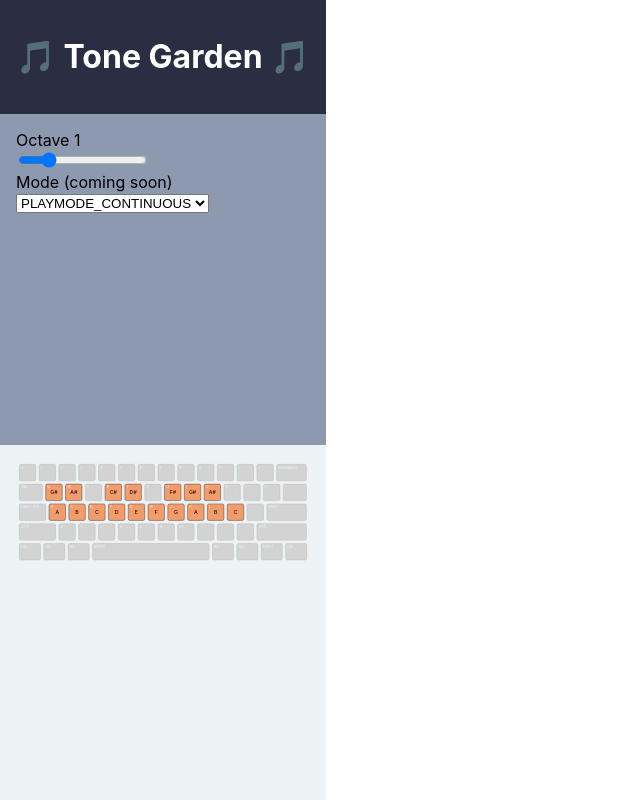
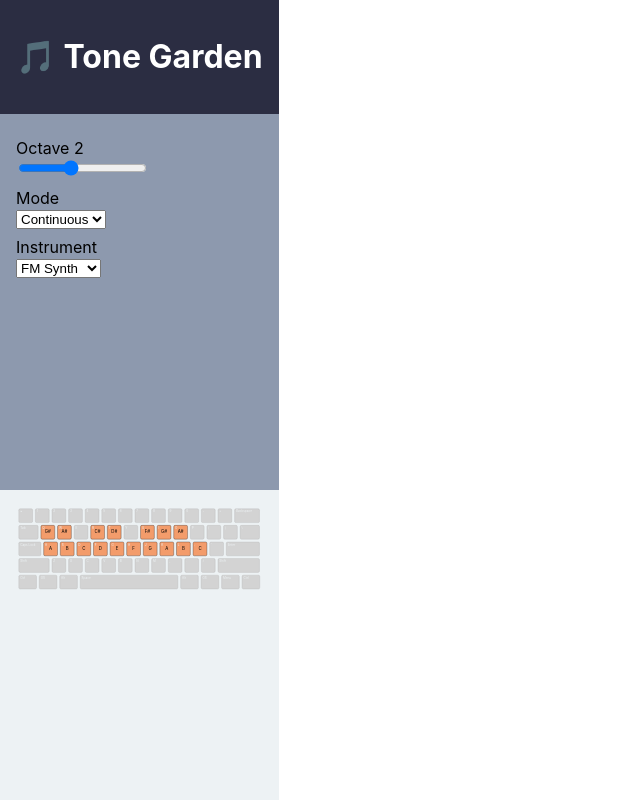
Before and after one commit to rkyser/tone-garden, a React (Create React App) app: page / in a window 1280 px wide. Shown: the whole page, without its empty margins (0-640 px from the left). Built offline with nearby package versions, Linux system fonts and the light colour scheme.

Commit message:
Add playmode and instrument settings

```diff
--- a/src/App/App.css
+++ b/src/App/App.css
@@ -27,6 +27,11 @@
   background-color: #8D99AE;
 }
 
+.page-sidebar > :first-child > * {
+  margin-top: 0.5em;
+  margin-bottom: 0.5em;
+}
+
 .page-sidebar > :last-child {
   flex-basis: 0;
   flex-grow: 999;
--- a/src/App/App.jsx
+++ b/src/App/App.jsx
@@ -1,18 +1,24 @@
 import './App.css';
-import React from 'react';
+import React, { useEffect } from 'react';
 import Keyboard from '../Features/Keyboard/Keyboard';
 import OctaveSetting from '../Features/Keyboard/OctaveSetting';
 import PlayModeSetting from '../Features/Keyboard/PlayModeSetting';
+import InstrumentSetting from '../Features/Keyboard/InstrumentSetting';
 
-const App = () => (
+const App = () => {
+  useEffect(() => {
+    document.title = 'Tone Garden';
+  });
+  return (
     <div className="page-container">
       <div className="page-header">
-      <h1>🎵 Tone Garden 🎵</h1>
+        <h1>🎵 Tone Garden</h1>
       </div>
       <div className="page-sidebar">
         <div>
           <OctaveSetting />
           <PlayModeSetting />
+          <InstrumentSetting />
         </div>
         <div>
           <Keyboard />
@@ -20,5 +26,6 @@ const App = () => (
       </div>
     </div>
   );
+};
 
 export default App;
--- a/src/Features/Common/DropDown.jsx
+++ b/src/Features/Common/DropDown.jsx
@@ -3,20 +3,19 @@ import PropTypes from 'prop-types';
 import './DropDown.css';
 
 const DropDown = ({
-  id, options, label, selected, onChange,
-}) => {
-  const dropDownItems = options.map((o) => (
-    <option key={o} value={o}>{o}</option>
-  ));
-  return (
+  id,
+  children,
+  label,
+  selected,
+  onChange,
+}) => (
   <div>
     <label htmlFor={id}>{label}</label>
     <select id={id} value={selected} onChange={(e) => onChange(e.target.value)}>
-        {dropDownItems}
+      {children}
     </select>
   </div>
 );
-};
 
 DropDown.defaultProps = {
   label: '',
@@ -26,8 +25,8 @@ DropDown.defaultProps = {
 
 DropDown.propTypes = {
   id: PropTypes.string.isRequired,
+  children: PropTypes.node.isRequired,
   label: PropTypes.string,
-  options: PropTypes.arrayOf(PropTypes.string).isRequired,
   selected: PropTypes.string,
   onChange: PropTypes.func,
 };
--- /dev/null
+++ b/src/Features/Common/DropDownOption.jsx
@@ -0,0 +1,24 @@
+import React from 'react';
+import PropTypes from 'prop-types';
+import './DropDown.css';
+
+const DropDownOption = ({
+  description,
+  value,
+  disabled,
+}) => (
+  <option value={value} disabled={disabled}>{description === null ? value : description}</option>
+);
+
+DropDownOption.defaultProps = {
+  description: null,
+  disabled: false,
+};
+
+DropDownOption.propTypes = {
+  description: PropTypes.string,
+  value: PropTypes.string.isRequired,
+  disabled: PropTypes.bool,
+};
+
+export default DropDownOption;
--- /dev/null
+++ b/src/Features/Keyboard/InstrumentSetting.jsx
@@ -0,0 +1,20 @@
+import React from 'react';
+import { useDispatch, useSelector } from 'react-redux';
+import { setInstrument } from './KeyboardSlice';
+import DropDown from '../Common/DropDown';
+import DropDownOption from '../Common/DropDownOption';
+
+const InstrumentSetting = () => {
+  const instrumentOptions = useSelector((state) => state.keyboard.instrument.options)
+    .map((o) => <DropDownOption key={o.value} value={o.value} description={o.display} />);
+  const currentInstrument = useSelector((state) => state.keyboard.instrument.current);
+  const dispatch = useDispatch();
+
+  return (
+    <DropDown id="kb-instrument-select" label="Instrument" selected={currentInstrument.value} onChange={(e) => dispatch(setInstrument(e))}>
+      {instrumentOptions}
+    </DropDown>
+  );
+};
+
+export default InstrumentSetting;
--- a/src/Features/Keyboard/Keyboard.jsx
+++ b/src/Features/Keyboard/Keyboard.jsx
@@ -14,6 +14,7 @@ const Keyboard = () => {
   const dispatch = useDispatch();
   const keyMap = useSelector((state) => state.keyboard.keyMap);
   const keysDown = useSelector((state) => state.keyboard.keysDown);
+  const toggledAttacks = useSelector((state) => state.keyboard.toggledAttacks);
 
   const createKey = (width, height, key, code) => ({
     width,
@@ -113,14 +114,18 @@ const Keyboard = () => {
     row.forEach((r) => {
       const actionName = (r.code in keyMap) ? keyMap[r.code].note : '';
       const disabled = actionName === '';
+      const isDown = keysDown.includes(r.code)
+        || (toggledAttacks.findIndex((a) => a.keyCode === r.code) >= 0)
+        || false;
       keyboardKeys.push(<KeyboardKey
+        key={`${xKeyOffset}-${yKeyOffset}`}
         y={yKeyOffset}
         x={xKeyOffset}
         width={r.width}
         height={r.height}
         keyName={r.key}
         actionName={actionName}
-        isDown={keysDown.includes(r.code)}
+        isDown={isDown}
         disabled={disabled}
       />);
 
--- a/src/Features/Keyboard/KeyboardSlice.js
+++ b/src/Features/Keyboard/KeyboardSlice.js
@@ -1,11 +1,29 @@
 import { createSlice } from '@reduxjs/toolkit';
 import * as Tone from 'tone';
 
+const INSTRUMENT_FM_SYNTH = 'FM_SYNTH';
+const INSTRUMENT_AM_SYNTH = 'AM_SYNTH';
+const INSTRUMENT_DUO_SYNTH = 'DUO_SYNTH';
 const PLAYMODE_CONTINUOUS = 'PLAYMODE_CONTINUOUS';
 const PLAYMODE_TOGGLE = 'PLAYMODE_TOGGLE';
 const PLAYMODE_PLUCK = 'PLAYMODE_PLUCK';
 
+const setting = (display, value) => ({ display, value });
 const keyMapping = (keyCode, note, offset) => ({ keyCode, note, offset });
+const createInstrument = (instrument) => {
+  switch (instrument) {
+    case INSTRUMENT_FM_SYNTH:
+      return new Tone.PolySynth(Tone.FMSynth).toDestination();
+    case INSTRUMENT_AM_SYNTH:
+      return new Tone.PolySynth(Tone.AMSynth).toDestination();
+    case INSTRUMENT_DUO_SYNTH:
+      return new Tone.PolySynth(Tone.DuoSynth).toDestination();
+    default:
+      // TODO: throw exception?
+      return null;
+  }
+};
+const createToggledAttack = (keyCode, noteWithOctave) => ({ keyCode, noteWithOctave });
 
 const keyboardSlice = createSlice({
   name: 'keyboard',
@@ -30,12 +48,25 @@ const keyboardSlice = createSlice({
       Semicolon: keyMapping('Semicolon', 'C', 2),
     },
     keysDown: [],
-    octave: 1,
+    octave: 2,
     octaveRange: { min: 0, max: 5 },
-    synth: new Tone.PolySynth(Tone.FMSynth).toDestination(),
+    synth: createInstrument(INSTRUMENT_FM_SYNTH),
+    toggledAttacks: [],
     playmode: {
-      current: PLAYMODE_CONTINUOUS,
-      options: [PLAYMODE_TOGGLE, PLAYMODE_CONTINUOUS, PLAYMODE_PLUCK],
+      current: setting('Continuous', PLAYMODE_CONTINUOUS),
+      options: [
+        setting('Toggle', PLAYMODE_TOGGLE),
+        setting('Continuous', PLAYMODE_CONTINUOUS),
+        setting('Pluck', PLAYMODE_PLUCK),
+      ],
+    },
+    instrument: {
+      current: setting('FM Synth', INSTRUMENT_FM_SYNTH),
+      options: [
+        setting('FM Synth', INSTRUMENT_FM_SYNTH),
+        setting('AM Synth', INSTRUMENT_AM_SYNTH),
+        setting('Duo Synth', INSTRUMENT_DUO_SYNTH),
+      ],
     },
   },
   reducers: {
@@ -48,21 +79,60 @@ const keyboardSlice = createSlice({
       state.keysDown.push(keyCode);
 
       const mapping = state.keyMap[keyCode];
-      if (mapping) {
-        const noteWithOctave = `${mapping.note}${state.octave + mapping.offset}`;
-        state.synth.triggerAttack(noteWithOctave, Tone.now());
+      if (!mapping) {
+        return;
+      }
+
+      const noteWithOctave = `${mapping.note}${state.octave + mapping.offset}`;
+      const noteActiveIndex = state.toggledAttacks
+        .findIndex((a) => a.noteWithOctave === noteWithOctave);
+
+      switch (state.playmode.current.value) {
+        case PLAYMODE_TOGGLE:
+          if (noteActiveIndex > -1) {
+            state.synth.triggerRelease(noteWithOctave, Tone.now());
+            state.toggledAttacks.splice(noteActiveIndex, 1);
+          } else {
+            state.synth.triggerAttack(noteWithOctave, Tone.now());
+            state.toggledAttacks.push(createToggledAttack(keyCode, noteWithOctave));
+          }
+          break;
+
+        case PLAYMODE_CONTINUOUS:
+          state.synth.triggerAttack(noteWithOctave, Tone.now());
+          break;
+
+        case PLAYMODE_PLUCK:
+          state.synth.triggerAttackRelease(noteWithOctave, '8n', Tone.now());
+          break;
+
+        default:
+          break;
       }
     },
     keyUp(state, action) {
       const keyCode = action.payload;
-      const index = state.keysDown.indexOf(keyCode);
-      if (index > -1) {
-        state.keysDown.splice(index, 1);
+      const keyDownIndex = state.keysDown.indexOf(keyCode);
+      if (keyDownIndex > -1) {
+        state.keysDown.splice(keyDownIndex, 1);
       }
       const mapping = state.keyMap[keyCode];
-      if (mapping) {
-        const noteWithOctave = `${mapping.note}${state.octave + mapping.offset}`;
-        state.synth.triggerRelease(noteWithOctave, Tone.now());
+      if (!mapping) {
+        return;
+      }
+
+      const noteWithOctave = `${mapping.note}${state.octave + mapping.offset}`;
+
+      switch (state.playmode.current.value) {
+        case PLAYMODE_CONTINUOUS:
+          state.synth.triggerRelease(noteWithOctave, Tone.now());
+          break;
+
+        // Do nothing with these playmodes on keyUp.
+        case PLAYMODE_PLUCK:
+        case PLAYMODE_TOGGLE:
+        default:
+          break;
       }
     },
     setOctave(state, action) {
@@ -70,15 +140,39 @@ const keyboardSlice = createSlice({
       if (Number.isNaN(parsed)) {
         return;
       }
-      if (parsed >= state.octaveRange.min && parsed <= state.octaveRange.max) {
-        state.octave = parsed;
+      if (parsed < state.octaveRange.min || parsed > state.octaveRange.max) {
+        return;
       }
+      state.octave = parsed;
+      state.synth.releaseAll();
+      state.toggledAttacks.splice(0, state.toggledAttacks.length);
     },
     setPlaymode(state, action) {
-      const playmode = action.payload;
-      if (state.playmode.options.includes(playmode)) {
-        state.playmode.current = playmode;
+      const playmodeValue = action.payload;
+      const newSetting = state.playmode.options.find((o) => o.value === playmodeValue);
+      if (!newSetting) {
+        return;
       }
+      if (newSetting === state.playmode.current) {
+        return;
+      }
+      state.playmode.current = newSetting;
+      state.synth.releaseAll();
+      state.toggledAttacks.splice(0, state.toggledAttacks.length);
+    },
+    setInstrument(state, action) {
+      const instrumentValue = action.payload;
+      const newSetting = state.instrument.options.find((o) => o.value === instrumentValue);
+      if (!newSetting) {
+        return;
+      }
+      if (newSetting === state.instrument.current) {
+        return;
+      }
+      state.instrument.current = newSetting;
+      state.synth.dispose();
+      state.synth = createInstrument(newSetting.value);
+      state.toggledAttacks.splice(0, state.toggledAttacks.length);
     },
   },
 });
@@ -89,5 +183,6 @@ export const {
   keyUp,
   setOctave,
   setPlaymode,
+  setInstrument,
 } = keyboardSlice.actions;
 export default keyboardSlice.reducer;
--- a/src/Features/Keyboard/PlayModeSetting.jsx
+++ b/src/Features/Keyboard/PlayModeSetting.jsx
@@ -2,14 +2,18 @@ import React from 'react';
 import { useDispatch, useSelector } from 'react-redux';
 import { setPlaymode } from './KeyboardSlice';
 import DropDown from '../Common/DropDown';
+import DropDownOption from '../Common/DropDownOption';
 
 const PlayModeSetting = () => {
-  const playmodeOptions = useSelector((state) => state.keyboard.playmode.options);
+  const playmodeOptions = useSelector((state) => state.keyboard.playmode.options)
+    .map((o) => (<DropDownOption key={o.value} value={o.value} description={o.display} />));
   const playmode = useSelector((state) => state.keyboard.playmode.current);
   const dispatch = useDispatch();
 
   return (
-    <DropDown id="kb-mode-select" label="Mode (coming soon)" options={playmodeOptions} selected={playmode} onChange={(e) => dispatch(setPlaymode(e))} />
+    <DropDown id="kb-mode-select" label="Mode" selected={playmode.value} onChange={(e) => dispatch(setPlaymode(e))}>
+      {playmodeOptions}
+    </DropDown>
   );
 };
 
```
Also changed, not shown: 1 other file (tests, documents, lock files or other folders). Lines whose indentation alone changed are shown as unchanged.
